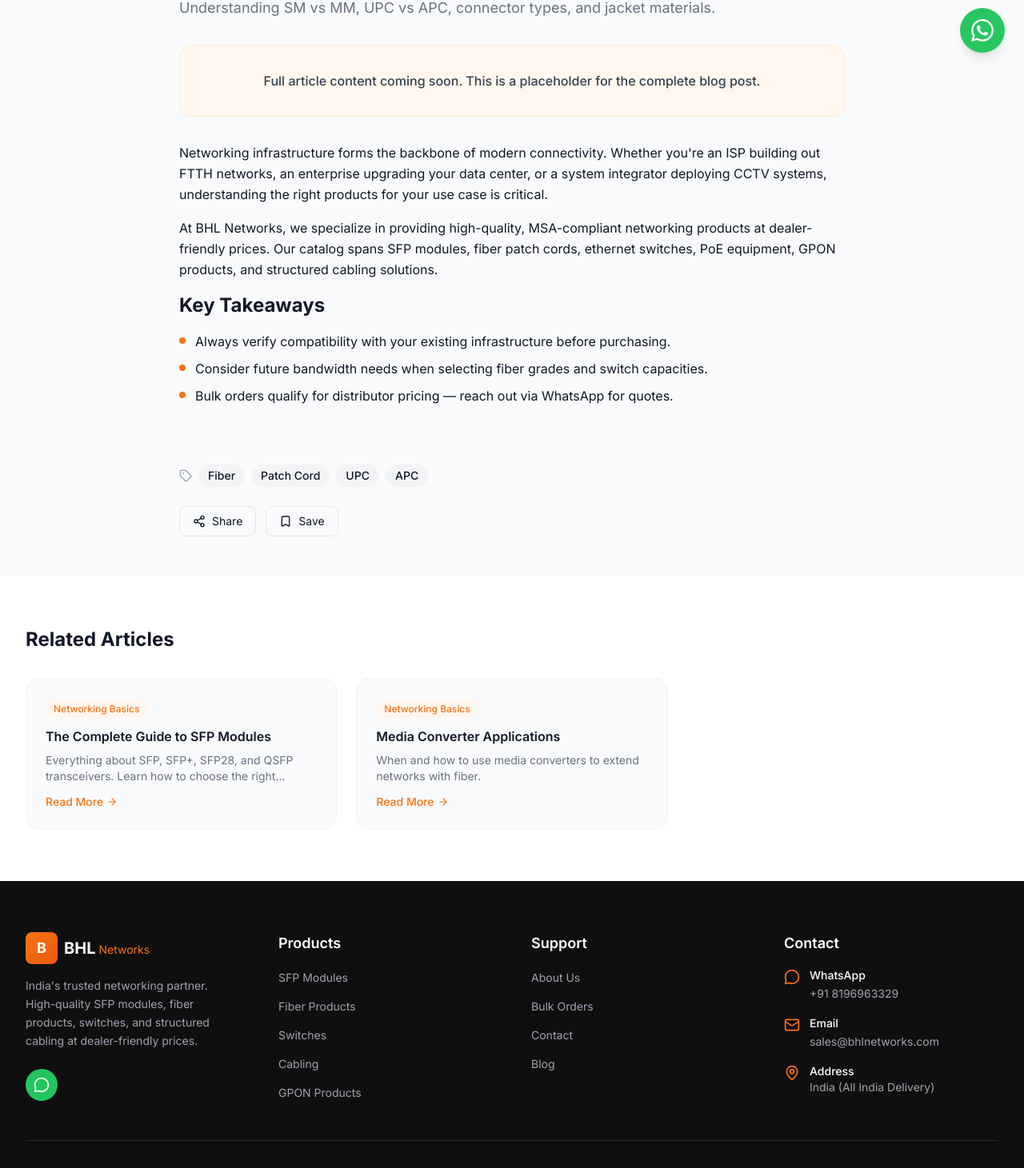
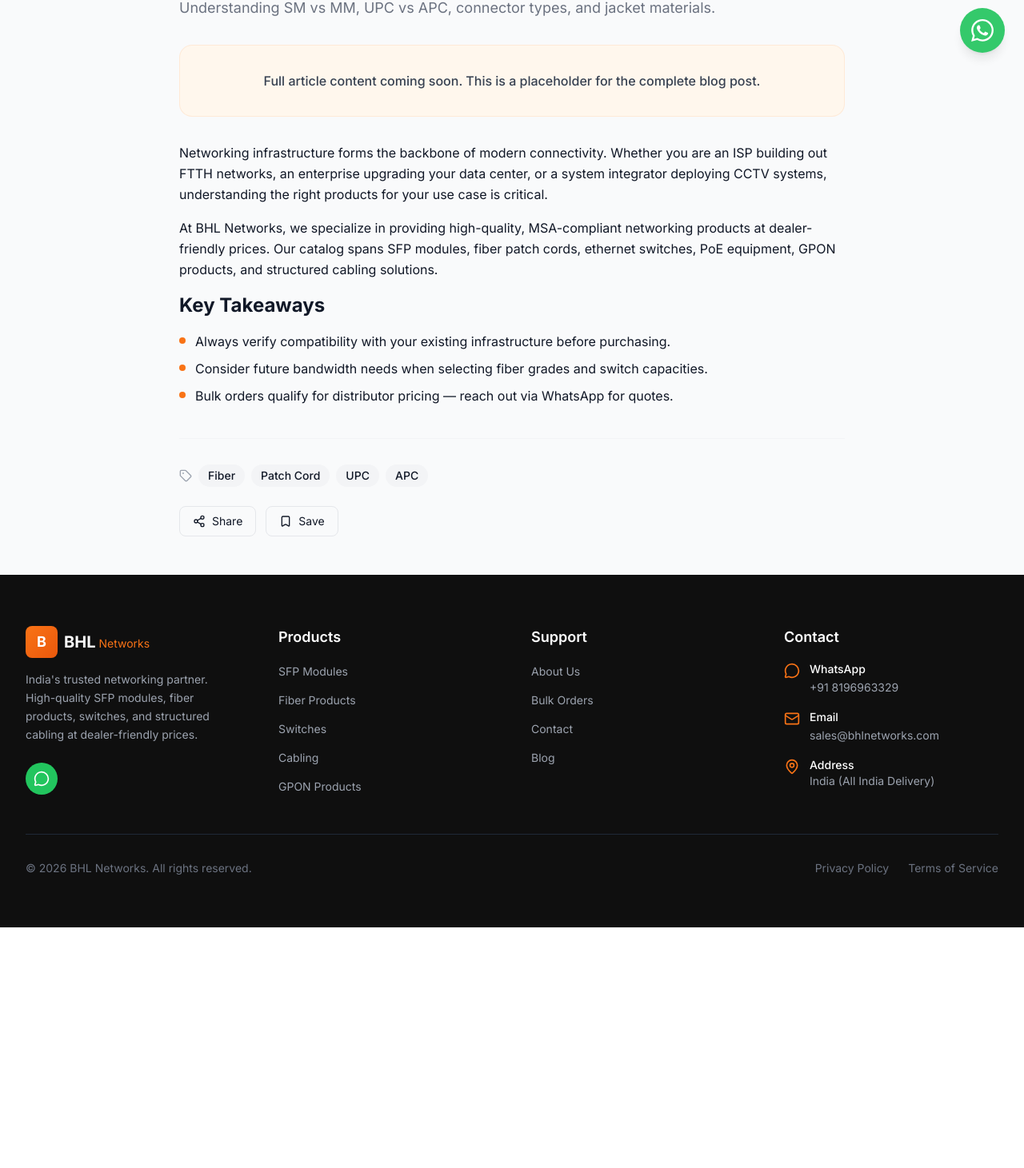
Before and after one commit to ishaanwalia/bhl-networks, a Next.js app: page /blogs/fiber-patch-cord-selection in a window 1280 px wide. Shown: the part 710-2171 px from the top of the page at 80% size. After the commit the page ends 1870 px from the top, so only its background shows below. Built offline with nearby package versions, Linux system fonts and the light colour scheme.

Commit message:
blog fix.tsx

```diff
--- a/src/app/blogs/[slug]/BlogDetailClient.tsx
+++ b/src/app/blogs/[slug]/BlogDetailClient.tsx
@@ -3,30 +3,10 @@
 import { motion } from "framer-motion";
 import { Clock, Tag, ArrowLeft, Share2, Bookmark } from "lucide-react";
 import Link from "next/link";
-import { blogs, getBlogBySlug } from "@/lib/blogs";
+import { Blog } from "@/lib/blogs";
 import FadeIn from "@/components/FadeIn";
 
-export default function BlogDetailClient({ slug }: { slug: string }) {
-  const blog = getBlogBySlug(slug);
-
-  if (!blog) {
-    return (
-      <div className="min-h-screen bg-bhl-gray-50 flex items-center justify-center pt-20">
-        <div className="text-center">
-          <h1 className="text-2xl font-bold text-bhl-gray-900 mb-2">Article Not Found</h1>
-          <p className="text-bhl-gray-500 mb-6">The article you're looking for doesn't exist.</p>
-          <Link href="/blogs" className="text-bhl-orange font-semibold hover:underline">
-            Browse All Articles →
-          </Link>
-        </div>
-      </div>
-    );
-  }
-
-  const relatedBlogs = blogs
-    .filter((b) => b.id !== blog.id && (b.category === blog.category || b.tags.some((t) => blog.tags.includes(t))))
-    .slice(0, 3);
-
+export default function BlogDetailClient({ blog }: { blog: Blog }) {
   return (
     <div className="min-h-screen bg-bhl-gray-50">
       {/* Article Header */}
@@ -61,18 +41,14 @@ export default function BlogDetailClient({ slug }: { slug: string }) {
       {/* Article Content */}
       <div className="max-w-4xl mx-auto px-4 sm:px-6 lg:px-8 py-12">
         <FadeIn>
-          {/* Featured Image Placeholder */}
           <div className="w-full h-64 sm:h-80 bg-gradient-to-br from-bhl-orange-light to-white rounded-2xl flex items-center justify-center mb-10 border border-gray-100">
             <div className="w-24 h-24 rounded-full bg-bhl-orange/10 flex items-center justify-center">
               <span className="text-4xl font-bold text-bhl-orange/40">{blog.title.charAt(0)}</span>
             </div>
           </div>
 
-          {/* Content */}
           <div className="prose prose-lg max-w-none">
-            <p className="text-lg text-bhl-gray-500 leading-relaxed mb-8">
-              {blog.excerpt}
-            </p>
+            <p className="text-lg text-bhl-gray-500 leading-relaxed mb-8">{blog.excerpt}</p>
 
             <div className="bg-bhl-orange-light rounded-2xl p-6 sm:p-8 mb-8 border border-bhl-orange/10">
               <p className="text-bhl-gray-700 font-medium text-center">
@@ -81,90 +57,32 @@ export default function BlogDetailClient({ slug }: { slug: string }) {
             </div>
 
             <div className="space-y-4 text-bhl-gray-600 leading-relaxed">
-              <p>
-                Networking infrastructure forms the backbone of modern connectivity. Whether you're an ISP building out FTTH networks, an enterprise upgrading your data center, or a system integrator deploying CCTV systems, understanding the right products for your use case is critical.
-              </p>
-              <p>
-                At BHL Networks, we specialize in providing high-quality, MSA-compliant networking products at dealer-friendly prices. Our catalog spans SFP modules, fiber patch cords, ethernet switches, PoE equipment, GPON products, and structured cabling solutions.
-              </p>
+              <p>Networking infrastructure forms the backbone of modern connectivity. Whether you are an ISP building out FTTH networks, an enterprise upgrading your data center, or a system integrator deploying CCTV systems, understanding the right products for your use case is critical.</p>
+              <p>At BHL Networks, we specialize in providing high-quality, MSA-compliant networking products at dealer-friendly prices. Our catalog spans SFP modules, fiber patch cords, ethernet switches, PoE equipment, GPON products, and structured cabling solutions.</p>
               <h2 className="text-2xl font-bold text-bhl-gray-900 mt-8 mb-4">Key Takeaways</h2>
               <ul className="space-y-2">
-                <li className="flex items-start gap-3">
-                  <span className="w-2 h-2 bg-bhl-orange rounded-full mt-2 flex-shrink-0" />
-                  <span>Always verify compatibility with your existing infrastructure before purchasing.</span>
-                </li>
-                <li className="flex items-start gap-3">
-                  <span className="w-2 h-2 bg-bhl-orange rounded-full mt-2 flex-shrink-0" />
-                  <span>Consider future bandwidth needs when selecting fiber grades and switch capacities.</span>
-                </li>
-                <li className="flex items-start gap-3">
-                  <span className="w-2 h-2 bg-bhl-orange rounded-full mt-2 flex-shrink-0" />
-                  <span>Bulk orders qualify for distributor pricing — reach out via WhatsApp for quotes.</span>
-                </li>
+                <li className="flex items-start gap-3"><span className="w-2 h-2 bg-bhl-orange rounded-full mt-2 flex-shrink-0" /><span>Always verify compatibility with your existing infrastructure before purchasing.</span></li>
+                <li className="flex items-start gap-3"><span className="w-2 h-2 bg-bhl-orange rounded-full mt-2 flex-shrink-0" /><span>Consider future bandwidth needs when selecting fiber grades and switch capacities.</span></li>
+                <li className="flex items-start gap-3"><span className="w-2 h-2 bg-bhl-orange rounded-full mt-2 flex-shrink-0" /><span>Bulk orders qualify for distributor pricing — reach out via WhatsApp for quotes.</span></li>
               </ul>
             </div>
           </div>
 
-          {/* Tags */}
           <div className="mt-10 pt-8 border-t border-gray-100">
             <div className="flex items-center gap-2 flex-wrap">
               <Tag className="w-4 h-4 text-gray-400" />
               {blog.tags.map((tag) => (
-                <span
-                  key={tag}
-                  className="px-3 py-1 bg-gray-100 text-bhl-gray-600 rounded-full text-sm font-medium hover:bg-bhl-orange-light hover:text-bhl-orange transition-colors cursor-pointer"
-                >
-                  {tag}
-                </span>
+                <span key={tag} className="px-3 py-1 bg-gray-100 text-bhl-gray-600 rounded-full text-sm font-medium hover:bg-bhl-orange-light hover:text-bhl-orange transition-colors cursor-pointer">{tag}</span>
               ))}
             </div>
           </div>
 
-          {/* Share */}
           <div className="mt-6 flex items-center gap-3">
-            <button className="flex items-center gap-2 px-4 py-2 border border-gray-200 rounded-lg text-sm text-bhl-gray-600 hover:border-bhl-orange hover:text-bhl-orange transition-colors">
-              <Share2 className="w-4 h-4" /> Share
-            </button>
-            <button className="flex items-center gap-2 px-4 py-2 border border-gray-200 rounded-lg text-sm text-bhl-gray-600 hover:border-bhl-orange hover:text-bhl-orange transition-colors">
-              <Bookmark className="w-4 h-4" /> Save
-            </button>
+            <button className="flex items-center gap-2 px-4 py-2 border border-gray-200 rounded-lg text-sm text-bhl-gray-600 hover:border-bhl-orange hover:text-bhl-orange transition-colors"><Share2 className="w-4 h-4" /> Share</button>
+            <button className="flex items-center gap-2 px-4 py-2 border border-gray-200 rounded-lg text-sm text-bhl-gray-600 hover:border-bhl-orange hover:text-bhl-orange transition-colors"><Bookmark className="w-4 h-4" /> Save</button>
           </div>
         </FadeIn>
       </div>
-
-      {/* Related Articles */}
-      {relatedBlogs.length > 0 && (
-        <div className="bg-white border-t border-gray-100 py-16">
-          <div className="max-w-7xl mx-auto px-4 sm:px-6 lg:px-8">
-            <FadeIn>
-              <h2 className="text-2xl font-bold text-bhl-gray-900 mb-8">Related Articles</h2>
-            </FadeIn>
-            <div className="grid grid-cols-1 md:grid-cols-3 gap-6">
-              {relatedBlogs.map((b, i) => (
-                <FadeIn key={b.id} delay={i * 0.1}>
-                  <Link href={`/blogs/${b.slug}`}>
-                    <motion.div
-                      whileHover={{ y: -4 }}
-                      className="bg-bhl-gray-50 rounded-2xl border border-gray-100 p-6 hover:shadow-card-hover transition-all duration-300"
-                    >
-                      <span className="text-xs font-medium text-bhl-orange bg-bhl-orange-light px-2.5 py-1 rounded-full">
-                        {b.category}
-                      </span>
-                      <h3 className="text-base font-semibold text-bhl-gray-900 mt-3 mb-2 line-clamp-2 hover:text-bhl-orange transition-colors">
-                        {b.title}
-                      </h3>
-                      <p className="text-sm text-bhl-gray-500 line-clamp-2">{b.excerpt}</p>
-                      <div className="mt-3 text-bhl-orange text-sm font-medium flex items-center gap-1">
-                        Read More <ArrowLeft className="w-3.5 h-3.5 rotate-180" />
-                      </div>
-                    </motion.div>
-                  </Link>
-                </FadeIn>
-              ))}
-            </div>
-          </div>
-        </div>
-      )}
     </div>
   );
 }
--- a/src/app/blogs/[slug]/page.tsx
+++ b/src/app/blogs/[slug]/page.tsx
@@ -1,5 +1,9 @@
-import { blogs } from "@/lib/blogs";
+import { blogs, getBlogBySlug } from "@/lib/blogs";
+import type { Blog } from "@/lib/blogs";
 import BlogDetailClient from "./BlogDetailClient";
+
+export const dynamic = "force-static";
+export const dynamicParams = false;
 
 export async function generateStaticParams() {
   return blogs.map((blog) => ({
@@ -7,6 +11,24 @@ export async function generateStaticParams() {
   }));
 }
 
-export default function BlogDetailPage({ params }: { params: { slug: string } }) {
-  return <BlogDetailClient slug={params.slug} />;
+export default async function BlogDetailPage({
+  params,
+}: {
+  params: Promise<{ slug: string }>;
+}) {
+  const { slug } = await params;
+  const blog = getBlogBySlug(slug);
+
+  if (!blog) {
+    return (
+      <div className="min-h-screen flex items-center justify-center pt-20">
+        <div className="text-center">
+          <h1 className="text-2xl font-bold mb-2">Article Not Found</h1>
+          <p className="text-gray-500">Slug: {slug}</p>
+        </div>
+      </div>
+    );
+  }
+
+  return <BlogDetailClient blog={blog} />;
 }
```
